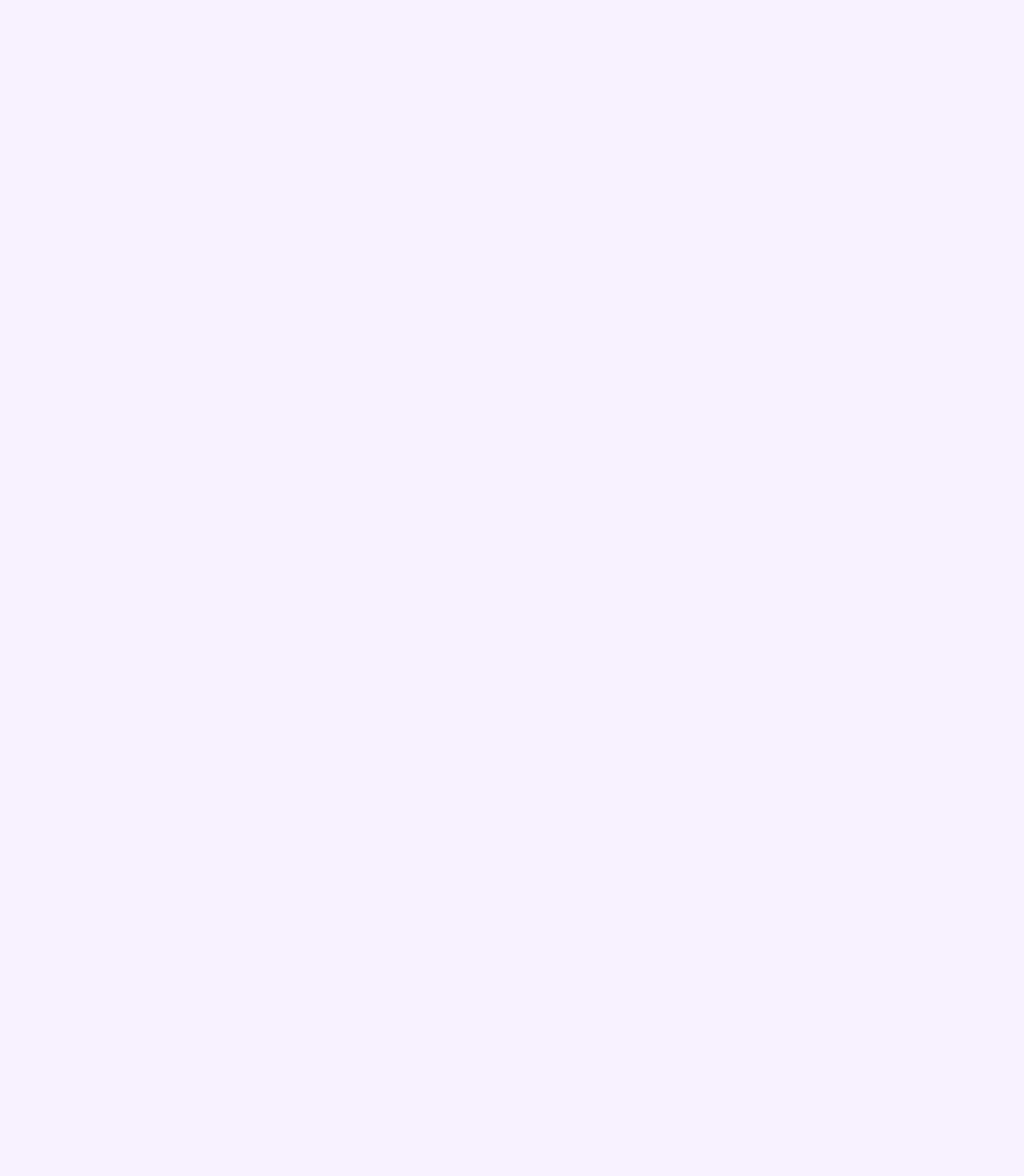
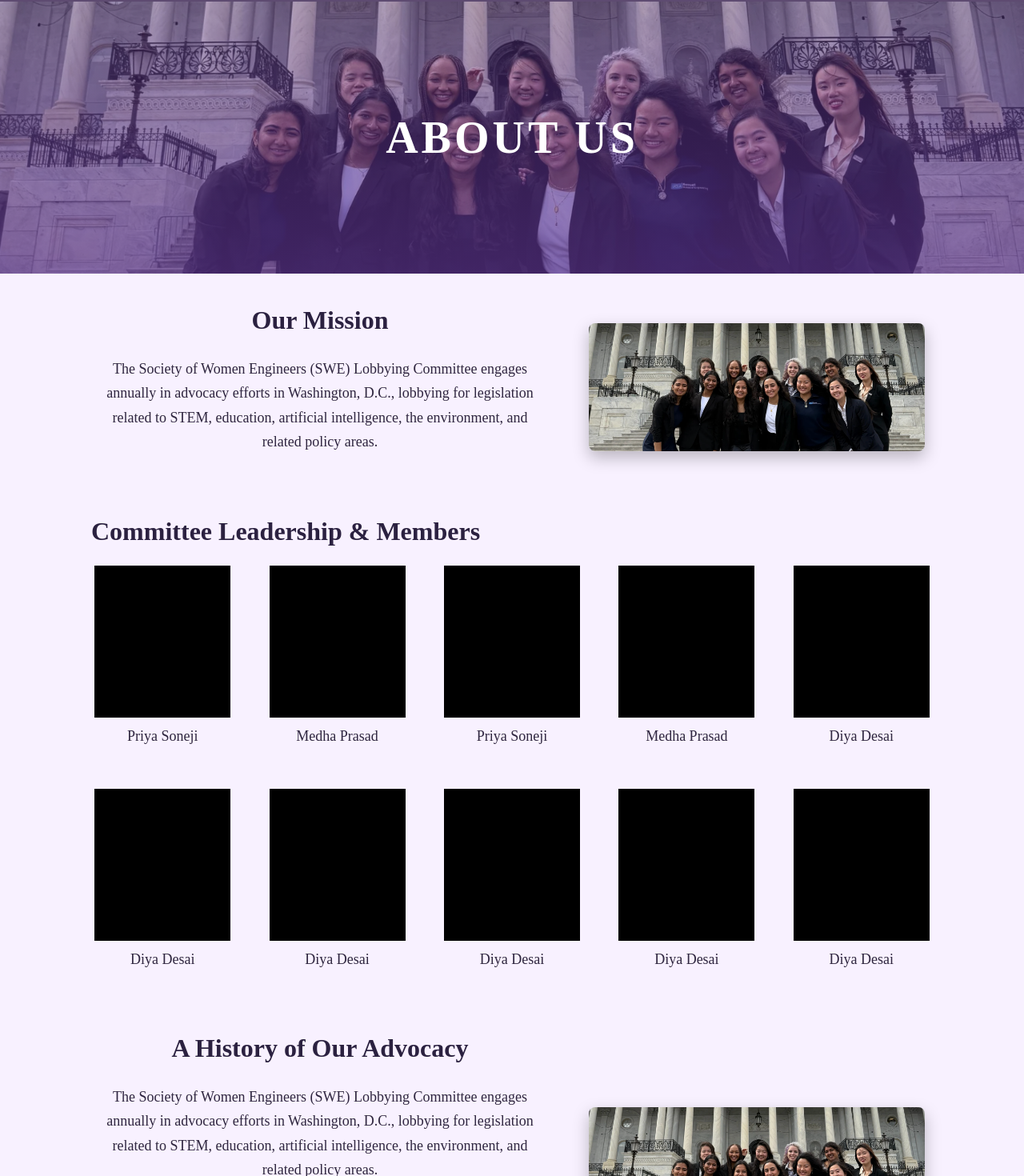
Before and after one commit to swe-ucla/lobbying-website, a React (Create React App) app: page /about in a window 1280 px wide. Before the commit this address had no page. Shown: the part 178-1648 px from the top of the page at 80% size. Before the commit the page ends 800 px from the top, so only its background shows below. Built offline with nearby package versions, Linux system fonts and the light colour scheme.

Commit message:
about us page

```diff
--- /dev/null
+++ b/src/About.css
@@ -0,0 +1,126 @@
+.about-hero {
+  position: relative;
+  width: 100%;
+  height: 340px;
+  overflow: hidden;
+}
+
+.about-hero-image {
+  width: 100%;
+  height: 100%;
+  object-fit: cover;
+  display: block;
+}
+
+.about-hero-overlay {
+  position: absolute;
+  inset: 0;
+  background: linear-gradient(
+    to bottom,
+    rgba(92, 52, 142, 0.4),
+    rgba(92, 52, 142, 0.7)
+  );
+}
+
+.about-hero-text {
+  position: absolute;
+  inset: 0;
+  display: flex;
+  align-items: center;
+  justify-content: center;
+}
+
+.about-hero-text h1 {
+  color: #ffffff;
+  font-size: 56px;
+  letter-spacing: 4px;
+  font-family: 'Times New Roman', Times, serif;
+}
+
+.about-content {
+  max-width: 1100px;
+  margin: 40px auto 60px;
+  padding: 0 24px 40px;
+  box-sizing: border-box;
+}
+
+.about-section {
+  margin-bottom: 60px;
+}
+
+.about-section h2 {
+  font-family: 'Times New Roman', Times, serif;
+  font-size: 32px;
+  color: #2b2140;
+  margin-top: 0;
+}
+
+.about-section p {
+  font-size: 18px;
+  line-height: 1.7;
+  color: #2f263f;
+}
+
+.mission-section,
+.history-section {
+  display: grid;
+  grid-template-columns: minmax(0, 1.3fr) minmax(0, 1fr);
+  gap: 40px;
+  align-items: center;
+}
+
+.about-image-wrapper {
+  display: flex;
+  justify-content: center;
+}
+
+.about-section-image {
+  width: 100%;
+  max-width: 420px;
+  border-radius: 8px;
+  box-shadow: 0 8px 20px rgba(0, 0, 0, 0.25);
+}
+
+.about-section-title {
+  text-align: left;
+  margin-bottom: 24px;
+}
+
+.members-grid {
+  display: grid;
+  grid-template-columns: repeat(auto-fit, minmax(170px, 1fr));
+  gap: 32px 40px;
+}
+
+.member-card {
+  display: flex;
+  flex-direction: column;
+  align-items: center;
+}
+
+.member-photo-placeholder {
+  width: 170px;
+  height: 190px;
+  background-color: #000000;
+}
+
+.member-name {
+  margin-top: 8px;
+  font-size: 18px;
+  font-family: 'Times New Roman', Times, serif;
+}
+
+@media (max-width: 900px) {
+  .mission-section,
+  .history-section {
+    grid-template-columns: 1fr;
+  }
+
+  .about-section-image {
+    max-width: 100%;
+  }
+
+  .about-hero-text h1 {
+    font-size: 42px;
+  }
+}
--- /dev/null
+++ b/src/About.js
@@ -0,0 +1,99 @@
+import React from "react";
+import Header from "./components/Header";
+import NavigationBar from "./components/NavigationBar";
+import "./About.css";
+
+function About() {
+  return (
+    <div>
+      <Header />
+      <NavigationBar />
+
+      <div className="about-hero">
+        <img
+          src="/assets/background_image.png"
+          alt="SWE Lobbying Committee at the Capitol"
+          className="about-hero-image"
+        />
+        <div className="about-hero-overlay" />
+        <div className="about-hero-text">
+          <h1>ABOUT US</h1>
+        </div>
+      </div>
+
+      <main className="about-content">
+        <section className="about-section mission-section">
+          <div className="about-text">
+            <h2>Our Mission</h2>
+            <p>
+              The Society of Women Engineers (SWE) Lobbying Committee engages
+              annually in advocacy efforts in Washington, D.C., lobbying for
+              legislation related to STEM, education, artificial intelligence,
+              the environment, and related policy areas.
+            </p>
+          </div>
+          <div className="about-image-wrapper">
+            <img
+              src="/assets/background_image.png"
+              alt="SWE members on the Capitol steps"
+              className="about-section-image"
+            />
+          </div>
+        </section>
+
+        <section className="about-section members-section">
+          <h2 className="about-section-title">
+            Committee Leadership &amp; Members
+          </h2>
+
+          <div className="members-grid">
+            {[
+              "Priya Soneji",
+              "Medha Prasad",
+              "Priya Soneji",
+              "Medha Prasad",
+              "Diya Desai",
+              "Diya Desai",
+              "Diya Desai",
+              "Diya Desai",
+              "Diya Desai",
+              "Diya Desai",
+            ].map((name, index) => (
+              <div key={index} className="member-card">
+                <div className="member-photo-placeholder" />
+                <p className="member-name">{name}</p>
+              </div>
+            ))}
+          </div>
+        </section>
+
+        <section className="about-section history-section">
+          <div className="about-text">
+            <h2>A History of Our Advocacy</h2>
+            <p>
+              The Society of Women Engineers (SWE) Lobbying Committee engages
+              annually in advocacy efforts in Washington, D.C., lobbying for
+              legislation related to STEM, education, artificial intelligence,
+              the environment, and related policy areas.
+            </p>
+            <p>
+              The Society of Women Engineers (SWE) Lobbying Committee engages
+              annually in advocacy efforts in Washington, D.C., lobbying for
+              legislation related to STEM, education, artificial intelligence,
+              the environment, and related policy areas.
+            </p>
+          </div>
+          <div className="about-image-wrapper">
+            <img
+              src="/assets/background_image.png"
+              alt="SWE advocacy history"
+              className="about-section-image"
+            />
+          </div>
+        </section>
+      </main>
+    </div>
+  );
+}
+
+export default About;
--- a/src/App.js
+++ b/src/App.js
@@ -2,6 +2,7 @@
 import Contact from './Contact';
 import Home from './Home.js';
 import Events from './Events.js';
+import About from './About';
 import { BrowserRouter as Router, Routes, Route } from 'react-router-dom';
 
 function App() {
@@ -10,6 +11,7 @@
       <div className="App">
         <Routes>
           <Route path="/" element={<Home />} />
+          <Route path="/about" element={<About />} />
           <Route path="/contact" element={<Contact />} />
           <Route path="/events" element={<Events />} />
         </Routes>
--- a/src/components/NavigationBar.js
+++ b/src/components/NavigationBar.js
@@ -8,7 +8,7 @@
             <nav className='nav'>
                 <ul>
                 <li className='home'><Link to="/">Home</Link></li>
-                <li className='about_us'><Link to="/">About Us</Link></li>
+                <li className='about_us'><Link to="/about">About Us</Link></li>
                 <li className='our_impact'><Link to="/">Our Impact (Bill Gallery)</Link></li>
                 <li className='events'><Link to="/events">Events</Link></li>
                 <li className='resources'><Link to="/">Resources</Link></li>
```
